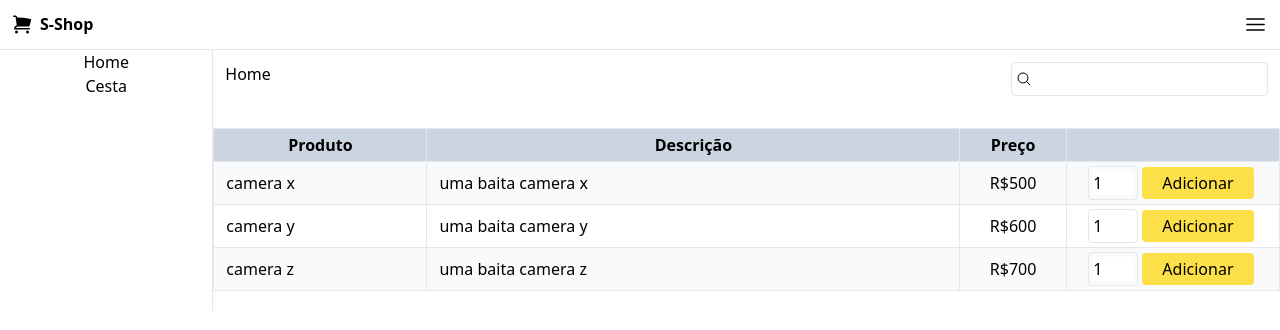
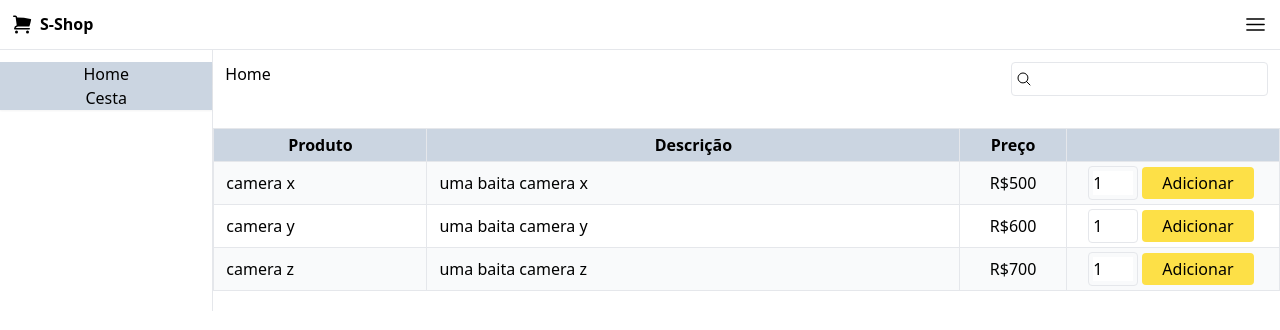
Before and after one commit to brunofuentes/react-shop-cart, a React (Create React App) app: page / in a window 1280 px wide. Shown: the top 330 px of the page. Built offline with nearby package versions, Linux system fonts and the light colour scheme.

Commit message:
add style to sidebar

```diff
--- a/src/components/Sidebar.jsx
+++ b/src/components/Sidebar.jsx
@@ -1,4 +1,4 @@
-import React, { useContext, useEffect } from 'react'
+import React, { useContext } from 'react'
 import { useNavigate } from 'react-router'
 import ShopContext from '../context/ShopContext'
 
@@ -11,14 +11,22 @@ function Sidebar() {
 	return (
 		<>
 			{!currentPath.includes('/admin') ? (
-				<div className="flex flex-col border-r w-1/6">
-					<button onClick={() => navigate('/')}>Home</button>
-					<button onClick={() => navigate('/basket')}>Cesta {cartItems.length > 0 && cartItems.length}</button>
+				<div className="flex flex-col border-r w-1/6 py-3">
+					<button className="bg-slate-300 hover:scale-105 hover:bg-slate-400 shadow-sm" onClick={() => navigate('/')}>
+						Home
+					</button>
+					<button className="bg-slate-300 hover:scale-105 hover:bg-slate-400 shadow-sm" onClick={() => navigate('/basket')}>
+						Cesta {cartItems.length > 0 && cartItems.length}
+					</button>
 				</div>
 			) : (
-				<div className="flex flex-col border-r w-1/6">
-					<button onClick={() => navigate('/admin')}>Produtos</button>
-					<button onClick={() => navigate('/admin/orders')}>Compras</button>
+				<div className="flex flex-col border-r w-1/6 py-3">
+					<button className="bg-slate-300 hover:scale-105 hover:bg-slate-400 shadow-sm" onClick={() => navigate('/admin')}>
+						Produtos
+					</button>
+					<button className="bg-slate-300 hover:scale-105 hover:bg-slate-400 shadow-sm" onClick={() => navigate('/admin/orders')}>
+						Compras
+					</button>
 				</div>
 			)}
 		</>
```
